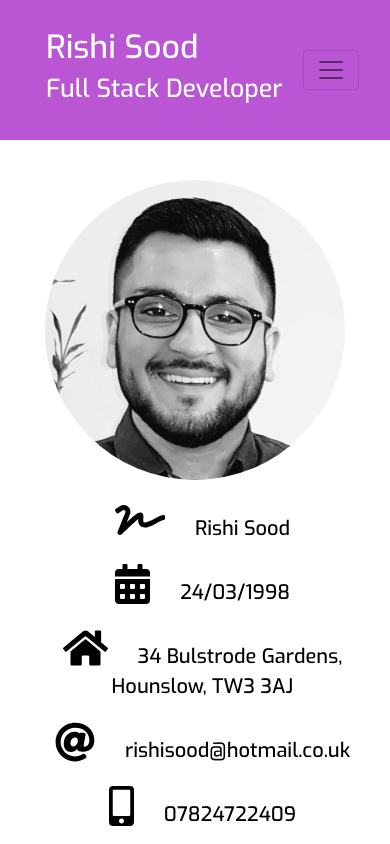
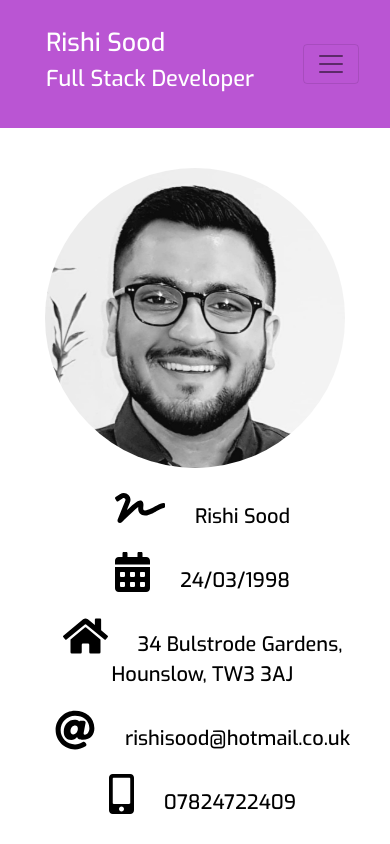
Before and after one commit to Code-Institute-Submissions/Milestone-Project-100, a plain HTML site: page index.html in a window 390 px wide. Shown: the top 844 px of the page. Drawn offline with nearby package versions, Linux system fonts and the light colour scheme.

Commit message:
fixing navbar for mobile view

```diff
--- a/assets/css/style.css
+++ b/assets/css/style.css
@@ -326,6 +326,9 @@ p {
 
 @media only screen and (max-width: 900px) {
     .title {
+        font-size: 22px;
+    }
+    .name {
         font-size: 25px;
     }
 }
```
